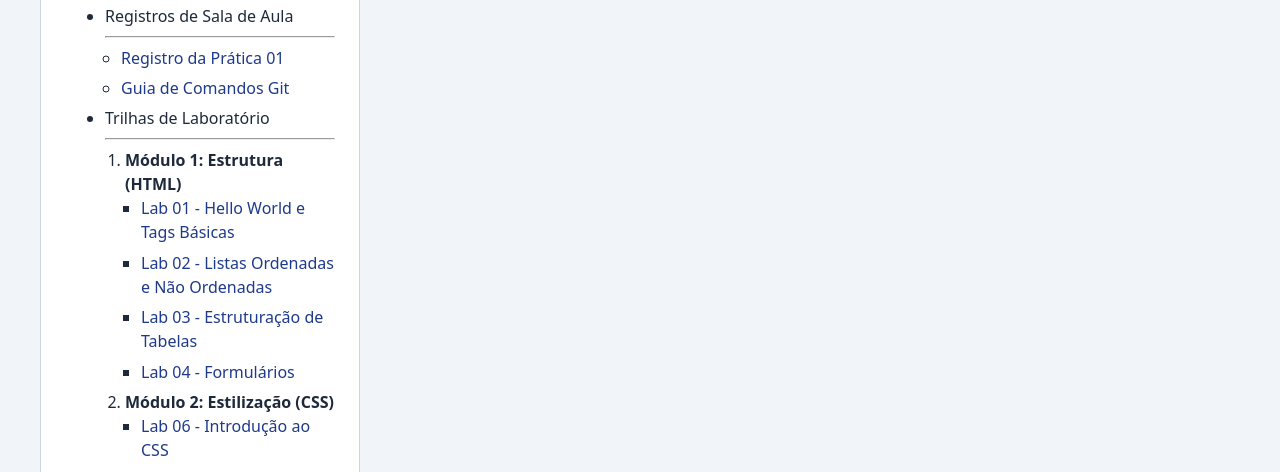
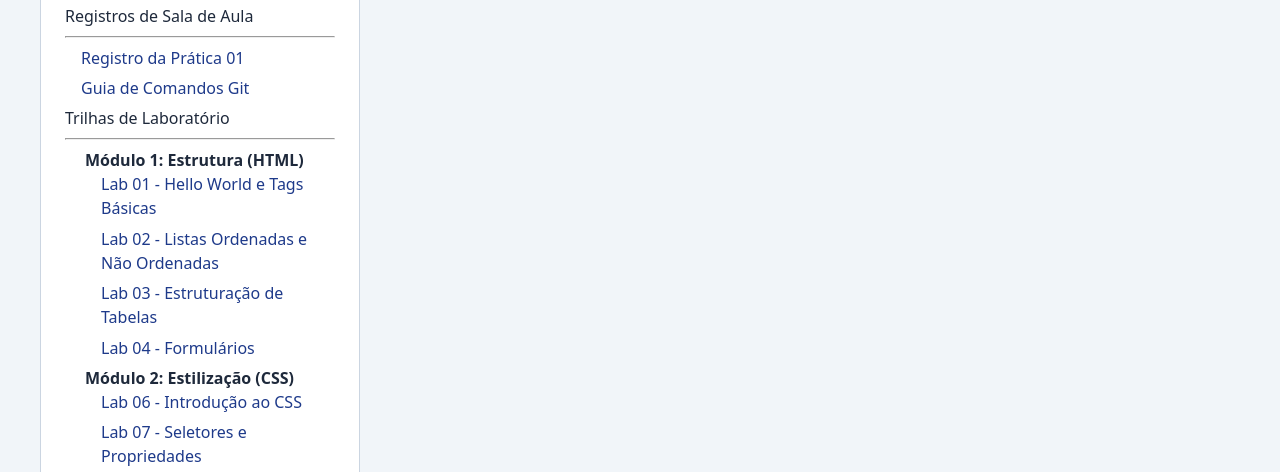
Before and after one commit to Desenvolvimento-Web-2026-2-ENG/lab-carolinasouza, a plain HTML site: page index.html in a window 1280 px wide. Shown: the part 310-782 px from the top of the page. Drawn offline with Linux system fonts and the light colour scheme.

Commit message:
Update style.css

```diff
--- a/style.css
+++ b/style.css
@@ -97,12 +97,18 @@ a:hover {
     text-decoration: underline;
 }
 
-barra-lateral ul {
+.barra-lateral ul,
+.barra-lateral ul li {
+    list-style: none;
     list-style-type: none;
+}
+
+.barra-lateral ul {
     padding-left: 0;
 }
 
-.barra-lateral ul ul {
+.barra-lateral ul ul,
+.barra-lateral ol ul {
     padding-left: 1rem;
 }
 
```
